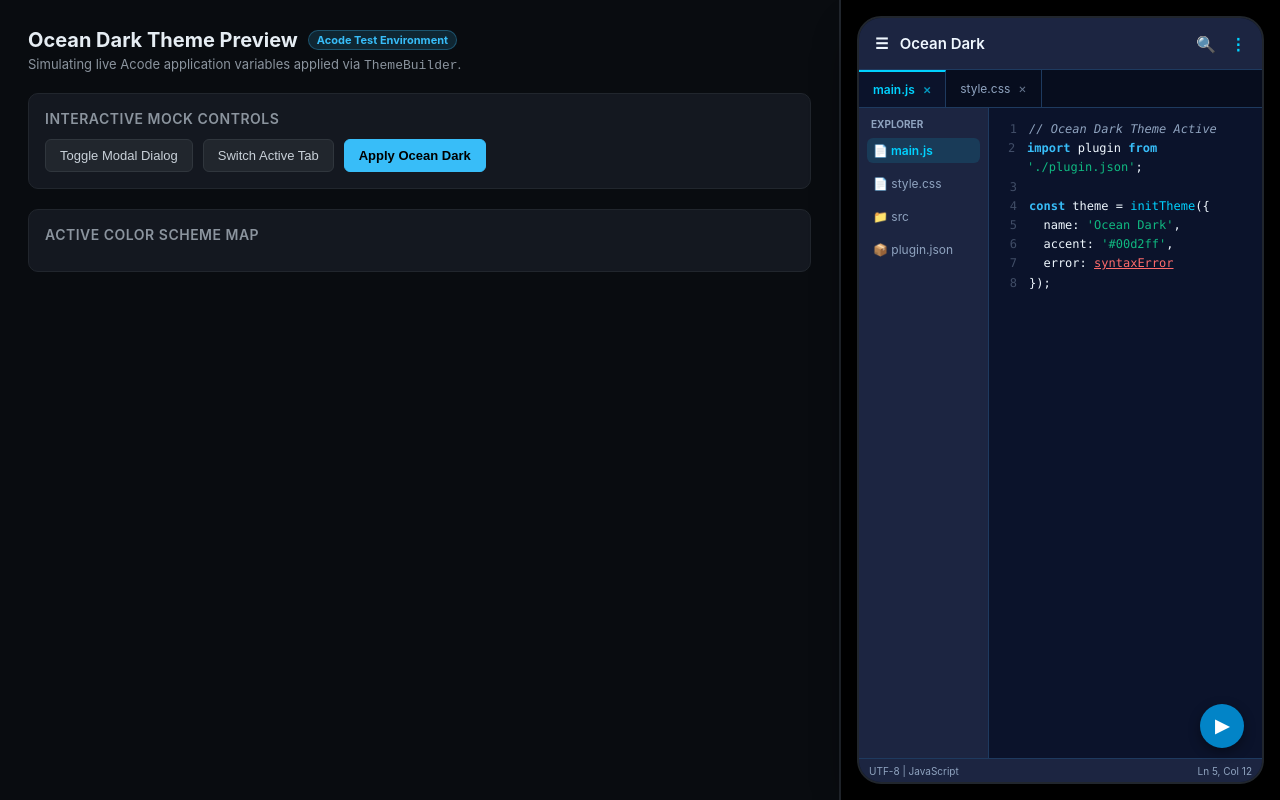
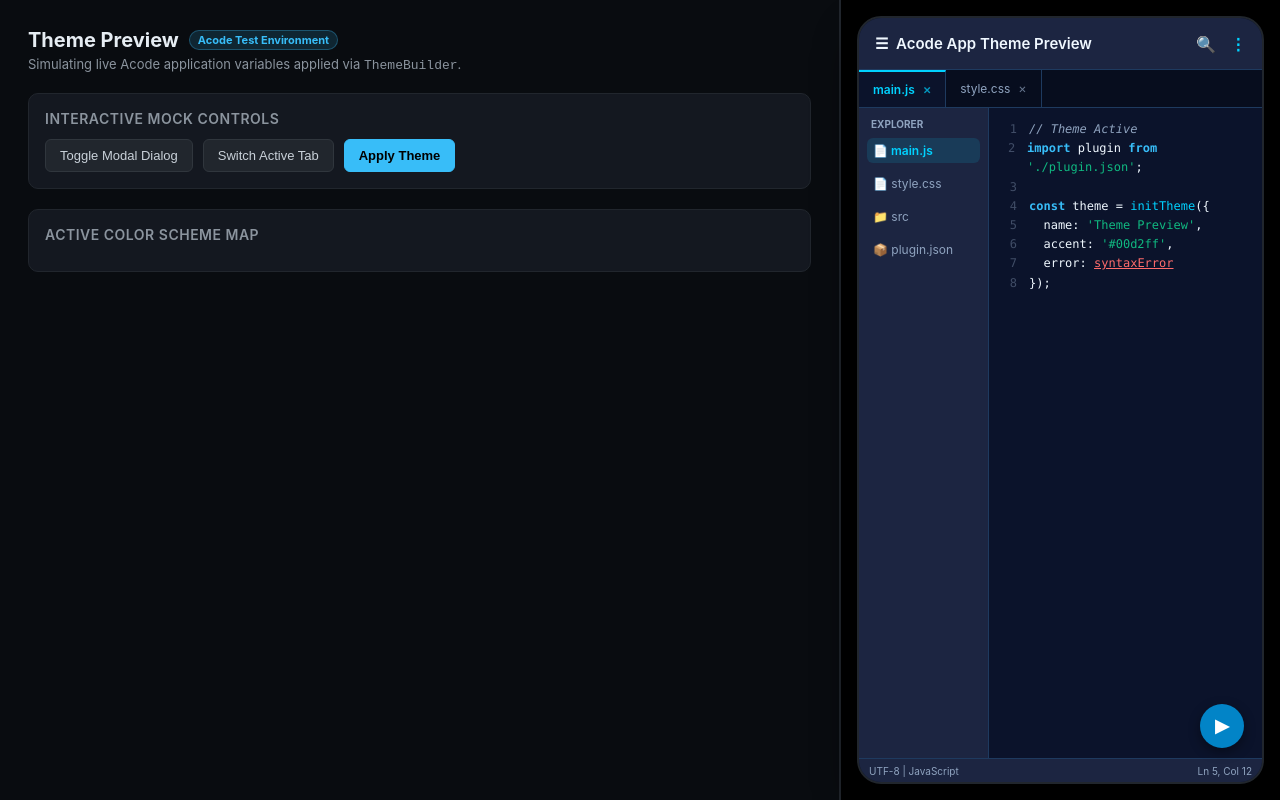
Before and after one commit to Pro-Bandey/Ocean-Dark, a website: page dev/index.html in a window 1280 px wide. Drawn offline with Linux system fonts and the light colour scheme; files whose address does not match are found by name.

Commit message:
Update index.html

```diff
--- a/dev/index.html
+++ b/dev/index.html
@@ -5,11 +5,11 @@
     <meta charset="UTF-8">
     <meta name="viewport" content="width=device-width, initial-scale=1.0">
     <link rel="shortcut icon" href="../src/icon.png" type="image/x-icon">
-    <title>Ocean Dark - Acode Theme Preview</title>
+    <title>Acode Theme Preview</title>
 
     <style>
         :root {
-            /* Fallback preview variables (will be dynamically overwritten by Ocean Dark theme) */
+            /* Fallback preview variables (will be dynamically overwritten by theme) */
             --primary-color: #0b132b;
             --darkened-primary-color: #070d1e;
             --secondary-color: #1c2541;
@@ -443,7 +443,7 @@
     <!-- LEFT CONTROL WORKSPACE -->
     <div id="workspace">
         <div>
-            <h2>Ocean Dark Theme Preview <span class="badge">Acode Test Environment</span></h2>
+            <h2>Theme Preview <span class="badge">Acode Test Environment</span></h2>
             <p style="font-size: 13px; color: var(--host-muted); margin-top: 4px;">
                 Simulating live Acode application variables applied via <code>ThemeBuilder</code>.
             </p>
@@ -454,7 +454,7 @@
             <div class="btn-group">
                 <button class="action-btn" id="btn-toggle-modal">Toggle Modal Dialog</button>
                 <button class="action-btn" id="btn-toggle-tab">Switch Active Tab</button>
-                <button class="action-btn active" id="btn-theme-ocean">Apply Ocean Dark</button>
+                <button class="action-btn active" id="btn-theme">Apply Theme</button>
             </div>
         </div>
 
@@ -471,7 +471,7 @@
         <div id="acode-mockup">
             <!-- App Header -->
             <div class="acode-header">
-                <div><span>☰</span> &nbsp; Ocean Dark</div>
+                <div><span>☰</span> &nbsp;Acode App Theme Preview</div>
                 <div class="acode-header-icons">
                     <span>🔍</span>
                     <span>⋮</span>
@@ -503,11 +503,11 @@
 
                 <!-- Code Editor Buffer -->
                 <div class="acode-editor">
-                    <div class="code-line"><span class="line-num">1</span><span class="code-comment">// Ocean Dark Theme Active</span></div>
+                    <div class="code-line"><span class="line-num">1</span><span class="code-comment">// Theme Active</span></div>
                     <div class="code-line"><span class="line-num">2</span><span><span class="code-keyword">import</span> plugin <span class="code-keyword">from</span> <span class="code-str">'./plugin.json'</span>;</span></div>
                     <div class="code-line"><span class="line-num">3</span><span></span></div>
                     <div class="code-line"><span class="line-num">4</span><span><span class="code-keyword">const</span> theme = <span class="code-func">initTheme</span>({</span></div>
-                    <div class="code-line"><span class="line-num">5</span><span>&nbsp;&nbsp;name: <span class="code-str">'Ocean Dark'</span>,</span></div>
+                    <div class="code-line"><span class="line-num">5</span><span>&nbsp;&nbsp;name: <span class="code-str">'Theme Preview'</span>,</span></div>
                     <div class="code-line"><span class="line-num">6</span><span>&nbsp;&nbsp;accent: <span class="code-str">'#00d2ff'</span>,</span></div>
                     <div class="code-line"><span class="line-num">7</span><span>&nbsp;&nbsp;error: <span class="code-err">syntaxError</span></span></div>
                     <div class="code-line"><span class="line-num">8</span><span>});</span></div>
```
